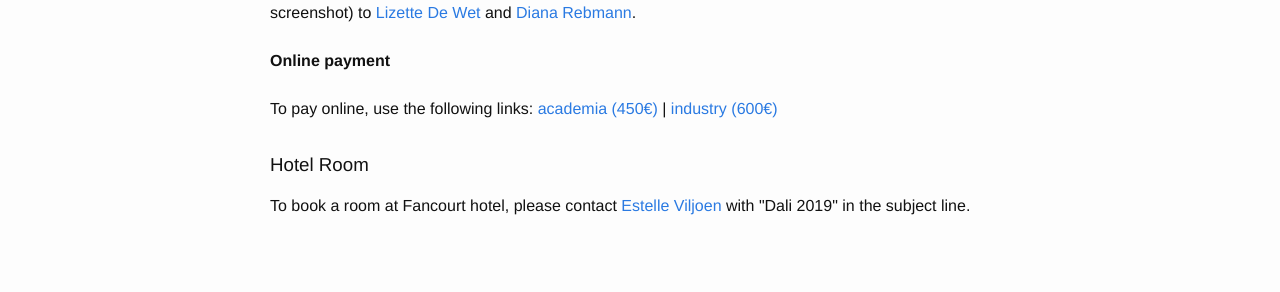
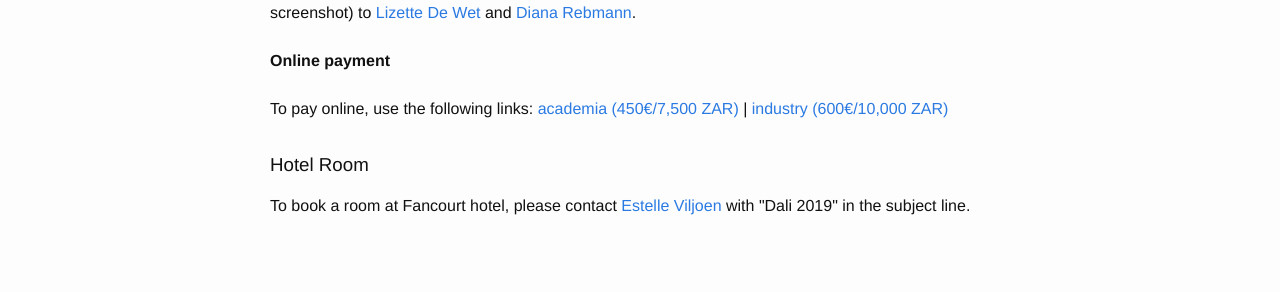
Before and after one commit to dalimeeting/dalimeeting.github.io, a Jekyll site: the page built from registration.html, in a window 1280 px wide. Shown: the part 1078-1370 px from the top of the page. Built offline with Jekyll 4.4.1, drawn with Linux system fonts in a browser that asks for light colours.

Commit message:
Update registration.html

```diff
--- a/_layouts/registration.html
+++ b/_layouts/registration.html
@@ -30,8 +30,8 @@ layout: page
   <strong>Online payment</strong>
   <br><br>
   To pay online, use the following links:
-  <a href="javascript:;" onclick='simpleCart.empty(); simpleCart.add( {name:"academia" , price:450 , quantity:1 }); simpleCart.checkout();' >academia (450€)</a> |
-  <a href="javascript:;" onclick='simpleCart.empty(); simpleCart.add( {name:"industry" , price:600 , quantity:1 }); simpleCart.checkout();' >industry (600€)</a>
+  <a href="javascript:;" onclick='simpleCart.empty(); simpleCart.add( {name:"academia" , price:450 , quantity:1 }); simpleCart.checkout();' >academia (450€/7,500 ZAR)</a> |
+  <a href="javascript:;" onclick='simpleCart.empty(); simpleCart.add( {name:"industry" , price:600 , quantity:1 }); simpleCart.checkout();' >industry (600€/10,000 ZAR)</a>
 </div>
 
   </p>
```
